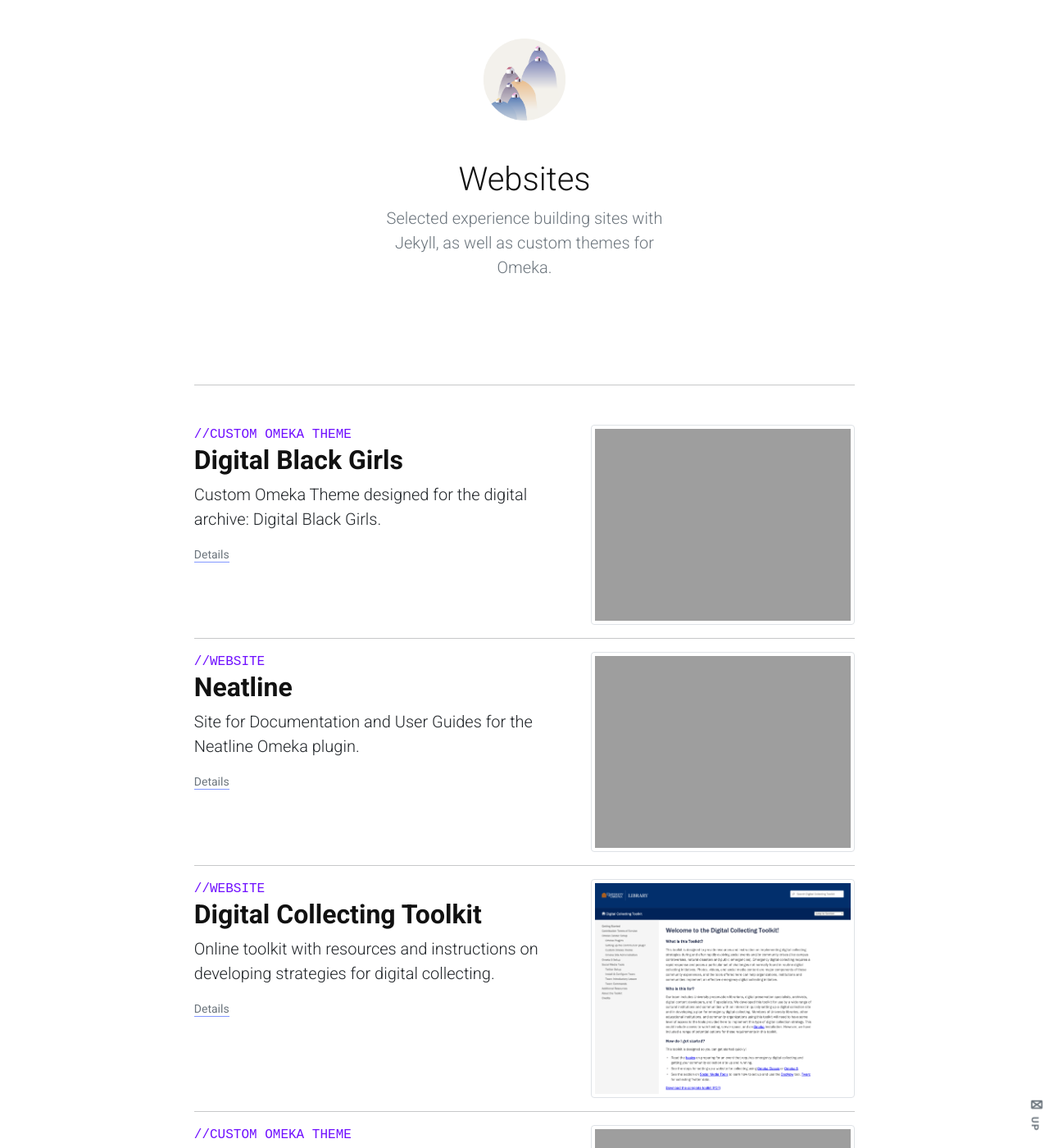
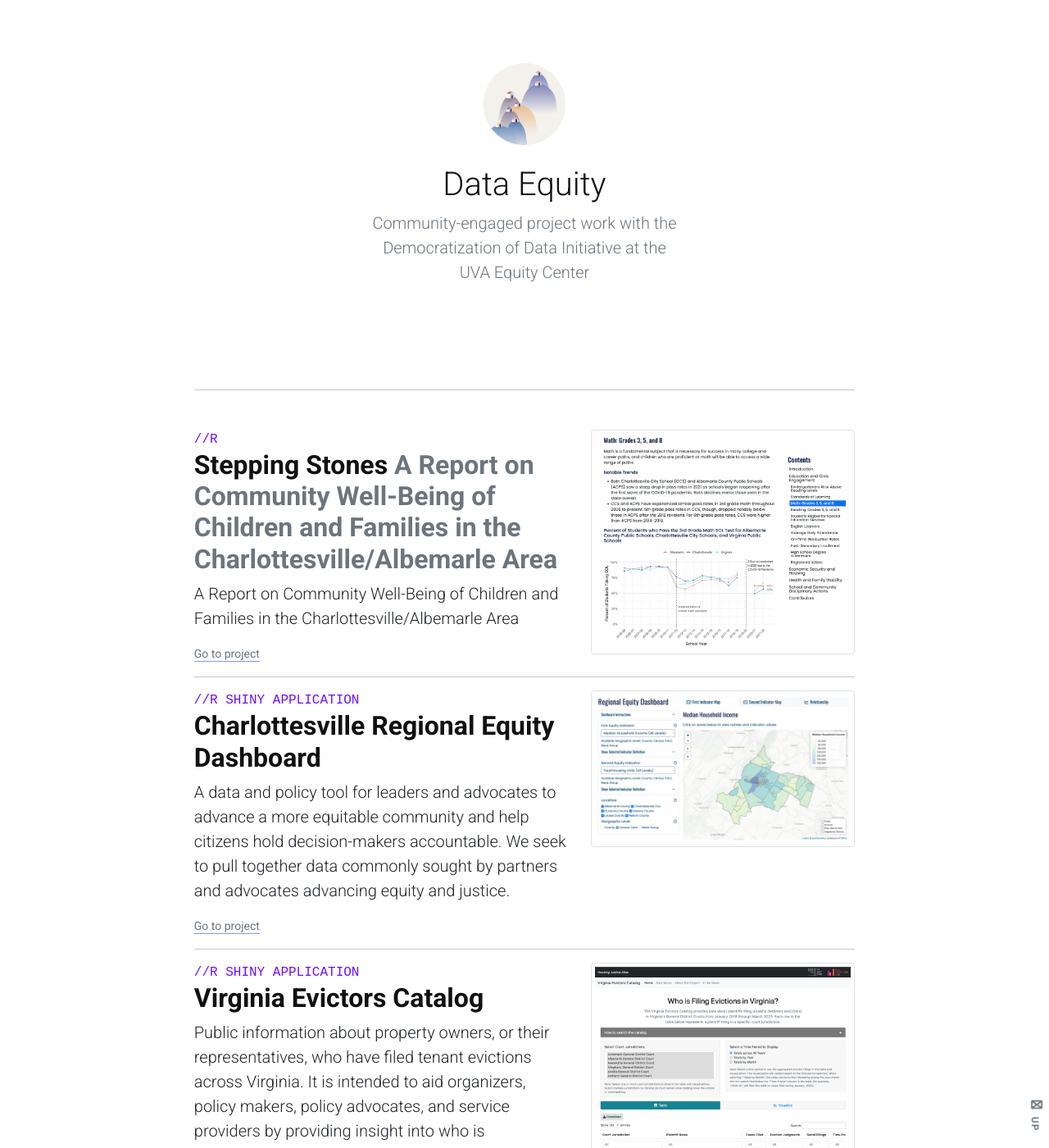
Before and after one commit to eam5/portfolio, a Jekyll site: the page built from index.html, in a window 1280 px wide and 1400 px high, scrolled down 1009 px. Shown: the whole window at 82% size. Built offline with Jekyll 4.4.1, drawn with Linux system fonts in a browser that asks for light colours; nearby versions of some CDN libraries; some of the changed text lies outside the part shown.

Commit message:
add equity center work

```diff
--- a/_includes/footer.html
+++ b/_includes/footer.html
@@ -3,7 +3,7 @@
         <div class="footer-bottom">
             <div class="d-flex justify-content-between">
             <p class="site-info">
-                <a href="{{ site.url }}" rel="home">Elizabeth Ann Mitchell</a> © 2021
+                <a href="{{ site.url }}" rel="home">Elizabeth Ann Mitchell</a> © 2023
                 <br> Powered by <a target="_blank" href="https://jekyllrb.com/">Jekyll</a>.
             </p>
             <p class="social-links"><a href="https://github.com/eam5" target="_blank">
--- a/_includes/navbar.html
+++ b/_includes/navbar.html
@@ -9,10 +9,10 @@
   <div class="navigation collapse navbar-collapse justify-content-end" id="navbarCollapse">
       <ul class="navbar-nav pt-3">
         <li class="nav-item">
-          <a class="nav-link" href="{{ "/#websites" | prepend: site.url}}">Websites</a>
+          <a class="nav-link" href="{{ "/#data-equity" | prepend: site.url}}">Data Equity</a>
         </li>
         <li class="nav-item">
-          <a class="nav-link" href="{{ "/#graphics" | prepend: site.url}}">Graphics</a>
+          <a class="nav-link" href="{{ "/#websites" | prepend: site.url}}">Websites</a>
         </li>
         <li class="nav-item">
           <a class="nav-link" href="{{ "/#data-viz" | prepend: site.url}}">Data Viz</a>
--- a/index.html
+++ b/index.html
@@ -15,7 +15,7 @@
     <div class="row py-lg-5">
       <div class="col-lg-8 col-md-8 mx-auto">
         <h1 class="fw-light mb-3">About Me</h1>
-        <p class="lead text-muted">PhD in the Constructed Environment and MA in Architectural History from the University of Virginia School of Architecture. I love digital scholarship, data-driven art and visualizations.</p>
+        <p class="lead text-muted">Data Scientist for Equitable Analysis at the UVA Equity Center. PhD in the Constructed Environment and MA in Architectural History from the University of Virginia School of Architecture. I love digital scholarship, data-driven art and visualizations.</p>
     </div>
     </div>
   </section>
@@ -24,10 +24,104 @@
 
 <div data-bs-spy="scroll" data-bs-target="#navbar-example2" data-bs-offset="0" class="scrollspy-example" tabindex="0">
 
+  <section id="data-equity" class="py-5 text-center container">
+    <div class="row py-lg-5">
+      <div class="col-lg-6 col-md-8 mx-auto">
+        <img class="d-block mx-auto mb-4" src="{{ "/assets/images/hills-icon-01.png" | prepend: site.url }}" alt="" width="100" height="100">
+        <h1 class="fw-light">Data Equity</h1>
+        <p class="lead text-muted">Community-engaged project work with the Democratization of Data Initiative at the UVA Equity Center</p>
+      </div>
+    </div>
+  </section>
+ <hr class="featurette-divider">
+
+      <!-- START THE FEATURETTES -->
+
+<div class="row featurette mt-5">
+  <div class="col-md-7">
+    <span class="feature-type">//R</span>
+    <h2 class="featurette-heading">Stepping Stones <span class="text-muted">A Report on Community Well-Being of Children and Families in the Charlottesville/Albemarle Area</span></h2>
+    <p class="lead">A Report on Community Well-Being of Children and Families in the Charlottesville/Albemarle Area</p>
+    <a href="https://virginiaequitycenter.github.io/cville-equity-atlas/reports/stepping-stones/" target="_blank"><small class="text-muted">Go to project</small></a>
+  </div>
+  <div class="col-md-5">
+    <a href="https://virginiaequitycenter.github.io/cville-equity-atlas/reports/stepping-stones/" target="_blank">
+      <img src="{{ "/assets/images/stepping-stones-sol.png" | prepend: site.url }}" class="img-thumbnail"  alt="" width="500" height="500">
+    </a>
+  </div>
+</div>
+
+<hr class="featurette-divider">
+
+<div class="row featurette">
+    <div class="col-md-7">
+      <span class="feature-type">//R Shiny Application</span>
+      <h2 class="featurette-heading">Charlottesville Regional Equity Dashboard</h2>
+      <p class="lead">A data and policy tool for leaders and advocates to advance a more equitable community and help citizens hold decision-makers accountable. We seek to pull together data commonly sought by partners and advocates advancing equity and justice.</p>
+      <a href="https://virginiaequitycenter.github.io/cville-equity-atlas/cville-equity-dashboard/" target="_blank"><small class="text-muted">Go to project</small></a>
+    </div>
+    <div class="col-md-5">
+      <a href="https://virginiaequitycenter.github.io/cville-equity-atlas/cville-equity-dashboard/" target="_blank">
+        <img src="{{ "/assets/images/equity-dashboard-screen.png" | prepend: site.url }}" class="img-thumbnail" alt="" width="500" height="500">
+      </a>
+    </div>
+  </div>
+
+<hr class="featurette-divider">
+
+<div class="row featurette mb-5">
+    <div class="col-md-7">
+      <span class="feature-type">//R Shiny Application</span>
+      <h2 class="featurette-heading">Virginia Evictors Catalog</h2>
+      <p class="lead">Public information about property owners, or their representatives, who have filed tenant evictions across Virginia. It is intended to aid organizers, policy makers, policy advocates, and service providers by providing insight into who is responsible for the highest number of court-based evictions and eviction filings, and where they are happening.</p>
+      <a href="https://virginiaequitycenter.shinyapps.io/va-evictors-catalog/" target="_blank"><small class="text-muted">Go to project</small></a>
+    </div>
+    <div class="col-md-5">
+      <a href="https://virginiaequitycenter.shinyapps.io/va-evictors-catalog/" target="_blank">
+        <img src="{{ "/assets/images/va-evictors-catalog.png" | prepend: site.url }}" class="img-thumbnail"  alt="" width="500" height="500">
+      </a>
+    </div>
+  </div>
+
+  <hr class="featurette-divider">
+
+  <div class="row featurette mb-5">
+    <div class="col-md-7">
+      <span class="feature-type">//R</span>
+      <h2 class="featurette-heading">Orange Dot Report 5.0 <span class="text-muted">Family Self-Sufficiency in the Charlottesville Region</span></h2>
+      <p class="lead">A locally-focused resource providing a detailed look at economic indicators that directly impact families across the greater Charlottesville region.</p>
+      <a href="https://virginiaequitycenter.github.io/cville-equity-atlas/reports/orange-dot/"><small class="text-muted">Go to project</small></a>
+    </div>
+    <div class="col-md-5">
+      <a href="https://virginiaequitycenter.github.io/cville-equity-atlas/reports/orange-dot/">
+        <img src="{{ "/assets/images/orange-dot-screen.png" | prepend: site.url }}" class="img-thumbnail"  alt="" width="500" height="500">
+      </a>
+    </div>
+  </div>
+
+  <hr class="featurette-divider">
+
+<div class="row featurette mb-5">
+    <div class="col-md-7">
+      <span class="feature-type">//R Shiny Application</span>
+      <h2 class="featurette-heading">VA Eastern Shore Climate Justice  <span class="text-muted">Social & Economic Equity Atlas</span></h2>
+      <p class="lead">Work towards a platform for the collaborative identification, collection, and dissemination of information about the disproportionate harm of environmental injustice on Virginia’s Eastern Shore.</p>
+      <a href="https://virginiaequitycenter.shinyapps.io/eastern-shore-atlas/"><small class="text-muted">Go to project</small></a>
+    </div>
+    <div class="col-md-5">
+      <a href="https://virginiaequitycenter.shinyapps.io/eastern-shore-atlas/">
+        <img src="{{ "/assets/images/esva-atlas.png" | prepend: site.url }}" class="img-thumbnail"  alt="" width="500" height="500">
+      </a>
+    </div>
+  </div>
+
+<!-- /END THE FEATURETTES -->
+<hr class="featurette-divider mt-5">
+
       <section id="websites" class="py-5 text-center container ">
         <div class="row py-lg-5">
           <div class="col-lg-6 col-md-8 mx-auto">
-            <img class="d-block mx-auto mb-5" src="{{ "/assets/images/hills-icon-01.png" | prepend: site.url }}" alt="" width="100" height="100">
+            <img class="d-block mx-auto mb-5" src="{{ "/assets/images/wave-icon-01.png" | prepend: site.url }}" alt="" width="100" height="100">
             <h1 class="fw-light">Websites</h1>
             <p class="lead text-muted">Selected experience building sites with Jekyll, as well as custom themes for Omeka.</p>
           </div>
@@ -36,6 +130,22 @@
       <hr class="featurette-divider">
 
           <!-- START THE FEATURETTES -->
+
+          <div class="row featurette mt-5">
+            <div class="col-md-7">
+              <span class="feature-type">//Website</span>
+              <h2 class="featurette-heading">Charlottesville Regional Equity Atlas
+                  <!-- <span class="text-muted">It’ll blow your mind.</span> -->
+              </h2>
+              <p class="lead">Bringing together the Regional Equity work of the Democratization of Data Initiative at the UVA Equity Center.</p>
+              <a href="{{ "/cville-equity-atlas" | prepend: site.url }}"><small class="text-muted">Details</small></a>
+            </div>
+            <div class="col-md-5">
+              <a href="{{ "/cville-equity-atlas" | prepend: site.url }}"><img src="{{ "/assets/images/equity-atlas-screen.png" | prepend: site.url }}" class="img-thumbnail" alt="" width="500" height="500"></a>
+            </div>
+          </div>
+
+      <hr class="featurette-divider">
 
     <div class="row featurette mt-5">
       <div class="col-md-7">
@@ -110,61 +220,6 @@
       </div>
       <!-- /END THE FEATURETTES -->
 
-    <hr class="featurette-divider mt-5">
-    <section id="graphics" class="py-5 text-center container">
-        <div class="row py-lg-5">
-          <div class="col-lg-6 col-md-8 mx-auto">
-            <img class="d-block mx-auto mb-4" src="{{ "/assets/images/wave-icon-01.png" | prepend: site.url }}" alt="" width="100" height="100">
-            <h1 class="fw-light">Graphics</h1>
-            <p class="lead text-muted">Stay tuned.</p>
-          </div>
-        </div>
-      </section>
-     <!-- <hr class="featurette-divider"> -->
-
-          <!-- START THE FEATURETTES -->
-
-    <!-- <div class="row featurette mt-5">
-      <div class="col-md-7">
-        <span class="feature-type">//Custom Omeka Theme</span>
-        <h2 class="featurette-heading">First featurette heading. <span class="text-muted">It’ll blow your mind.</span></h2>
-        <p class="lead">Some great placeholder content for the first featurette here. Imagine some exciting prose here.</p>
-        <a href="{{ "" | prepend: site.url }}"><small class="text-muted">Details</small></a>
-      </div>
-      <div class="col-md-5">
-        <img src="{{ "/assets/images/dbg-thumb.png" | prepend: site.url }}" alt="" width="500" height="500">
-      </div>
-    </div>
-
-    <hr class="featurette-divider">
-
-    <div class="row featurette">
-        <div class="col-md-7">
-          <span class="feature-type">//Custom Omeka Theme</span>
-          <h2 class="featurette-heading">First featurette heading. <span class="text-muted">It’ll blow your mind.</span></h2>
-          <p class="lead">Some great placeholder content for the first featurette here. Imagine some exciting prose here.</p>
-          <a href="{{ "" | prepend: site.url }}"><small class="text-muted">Details</small></a>
-        </div>
-        <div class="col-md-5">
-          <img src="{{ "/assets/images/dbg-thumb.png" | prepend: site.url }}" alt="" width="500" height="500">
-        </div>
-      </div>
-
-    <hr class="featurette-divider">
-
-    <div class="row featurette mb-5">
-        <div class="col-md-7">
-          <span class="feature-type">//Custom Omeka Theme</span>
-          <h2 class="featurette-heading">First featurette heading. <span class="text-muted">It’ll blow your mind.</span></h2>
-          <p class="lead">Some great placeholder content for the first featurette here. Imagine some exciting prose here.</p>
-          <a href="{{ "" | prepend: site.url }}"><small class="text-muted">Details</small></a>
-        </div>
-        <div class="col-md-5">
-          <img src="{{ "/assets/images/dbg-thumb.png" | prepend: site.url }}" alt="" width="500" height="500">
-        </div>
-      </div> -->
-
-    <!-- /END THE FEATURETTES -->
 
     <hr class="featurette-divider">
     <section id="data-viz"  class="py-5 text-center container">
```
Also changed, not shown: pages/cville-equity-atlas.html (added, +23 -0 lines), assets/images/equity-atlas-screen.png (added), assets/images/equity-dashboard-screen.png (added), assets/images/esva-atlas.png (added), assets/images/orange-dot-screen.png (added), assets/images/sol-detail.png (added), assets/images/stepping-stones-image-card.webp (added), assets/images/stepping-stones-img.png (added), assets/images/stepping-stones-sol.png (added), assets/images/va-evictors-catalog.png (added), assets/images/vec-screenshot.png (added).
